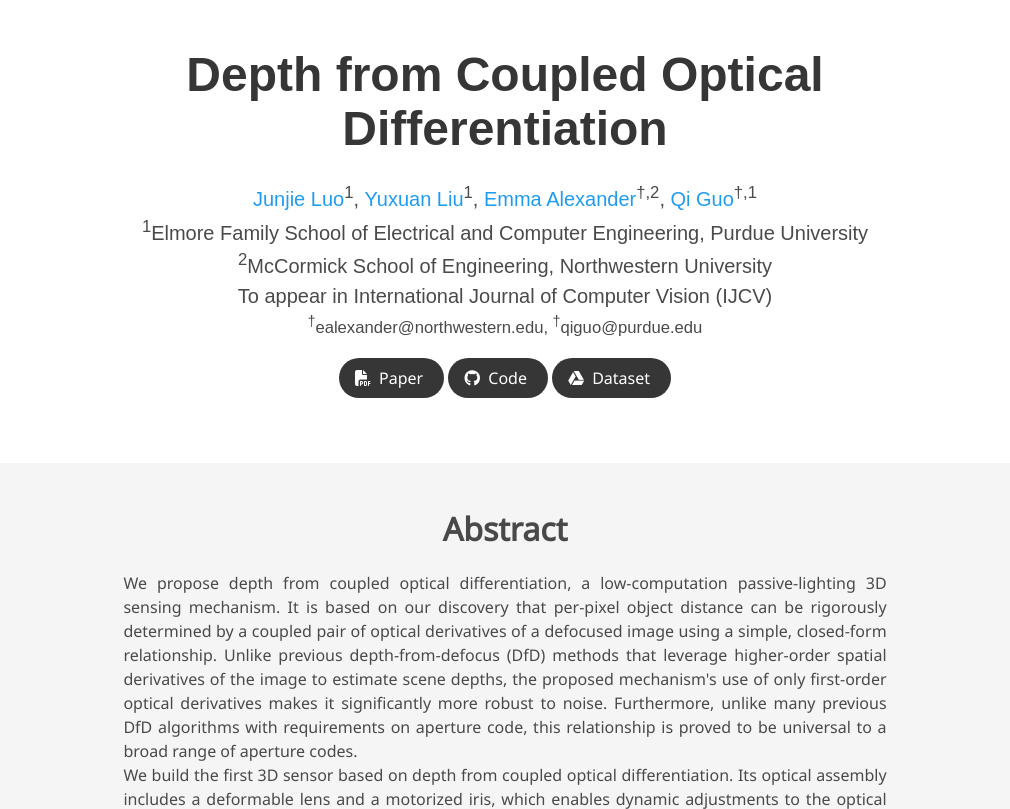
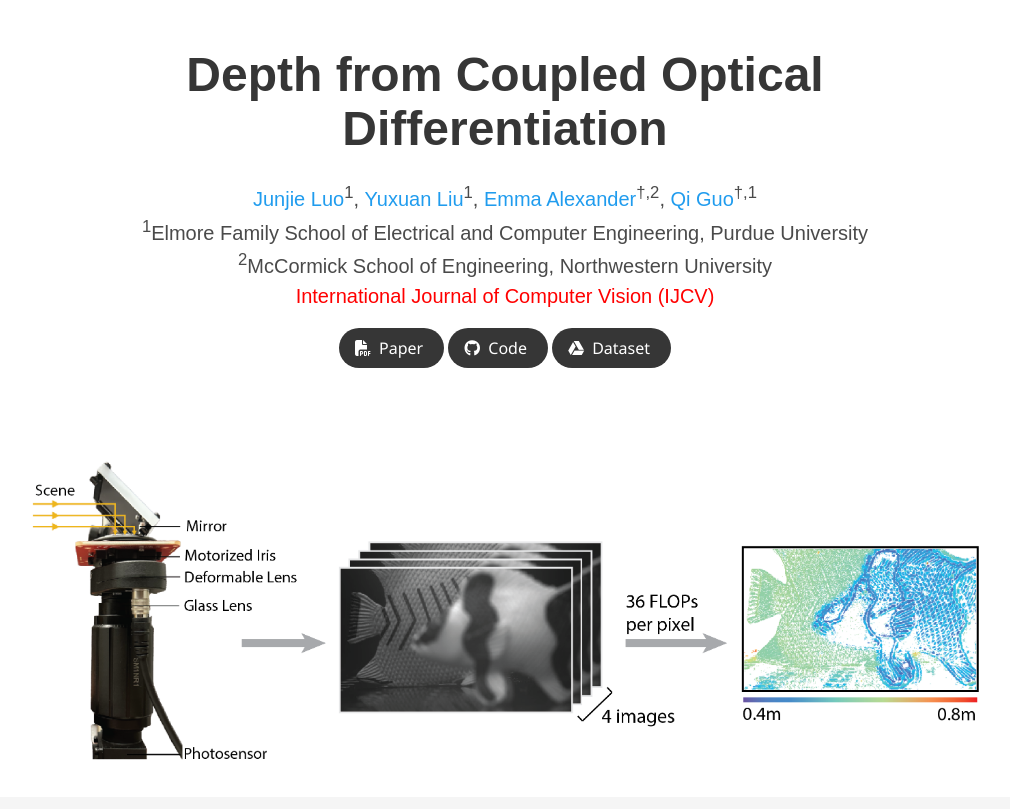
Before and after one commit to guo-research-group/COD_website, a plain HTML site: page index.html in a window 1280 px wide. Shown: the top 809 px of the page, without its empty margins (135-1145 px from the left). Drawn offline with nearby package versions, Linux system fonts and the light colour scheme; some icons are missing; a web font is replaced by a local one.

Commit message:
added two figures

```diff
--- a/index.html
+++ b/index.html
@@ -75,10 +75,7 @@
                 <sup>1</sup>Elmore Family School of Electrical and Computer Engineering,
                 Purdue University<br>
                 <sup>2</sup>McCormick School of Engineering, Northwestern University<br>
-                To appear in International Journal of Computer Vision (IJCV)
-              </span>
-              <span class="eql-cntrb">
-                <sup>&#8224;</sup>ealexander@northwestern.edu, <sup>&#8224;</sup>qiguo@purdue.edu<br>
+                <span style="color: red">International Journal of Computer Vision (IJCV)</span>
               </span>
             </div>
 
@@ -123,6 +120,20 @@
     </div>
   </section>
 
+  <!-- Teaser Image -->
+  <section class="hero is-small">
+    <div class="hero-body">
+      <div class="container is-max-desktop">
+        <div class="columns is-centered has-text-centered">
+          <div class="column is-full">
+            <img src="figs/online-teaser@4x.png" alt="Teaser Image" style="width: 100%;">
+          </div>
+        </div>
+      </div>
+    </div>
+  </section>
+  <!-- End Teaser Image -->
+
   <!-- Paper abstract -->
   <section class="section hero is-light">
     <div class="container is-max-desktop">
@@ -154,6 +165,20 @@
     </div>
   </section>
   <!-- End paper abstract -->
+
+  <!-- Comparison Image -->
+  <section class="hero is-small">
+    <div class="hero-body">
+      <div class="container is-max-desktop">
+        <div class="columns is-centered has-text-centered">
+          <div class="column is-four-fifths">
+            <img src="figs/online-comparison@4x.png" alt="Comparison Image" style="width: 100%;">
+          </div>
+        </div>
+      </div>
+    </div>
+  </section>
+  <!-- End Comparison Image -->
 
 
   <footer class="footer">
```
Also changed, not shown: figs/online-comparison@4x.png (added), figs/online-teaser@4x.png (added), 1 other file.
